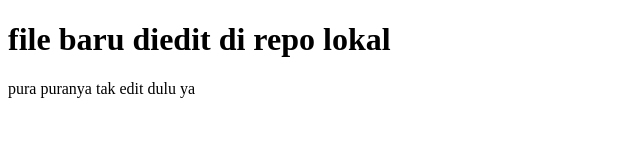
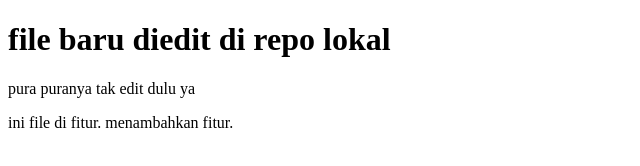
Before and after one commit to nurid/demorepobaru, a plain HTML site: page filebaru.html in a window 1280 px wide. Shown: the whole page, without its empty margins (0-640 px from the left). Drawn offline with Linux system fonts and the light colour scheme.

Commit message:
fitur baru tadi kayaknya sudah

```diff
--- a/filebaru.html
+++ b/filebaru.html
@@ -7,5 +7,7 @@
 
 <p> pura puranya tak edit dulu ya</p>
 
+<p> ini file di fitur. menambahkan fitur. </p>
+
 </body>
 </html>
```
